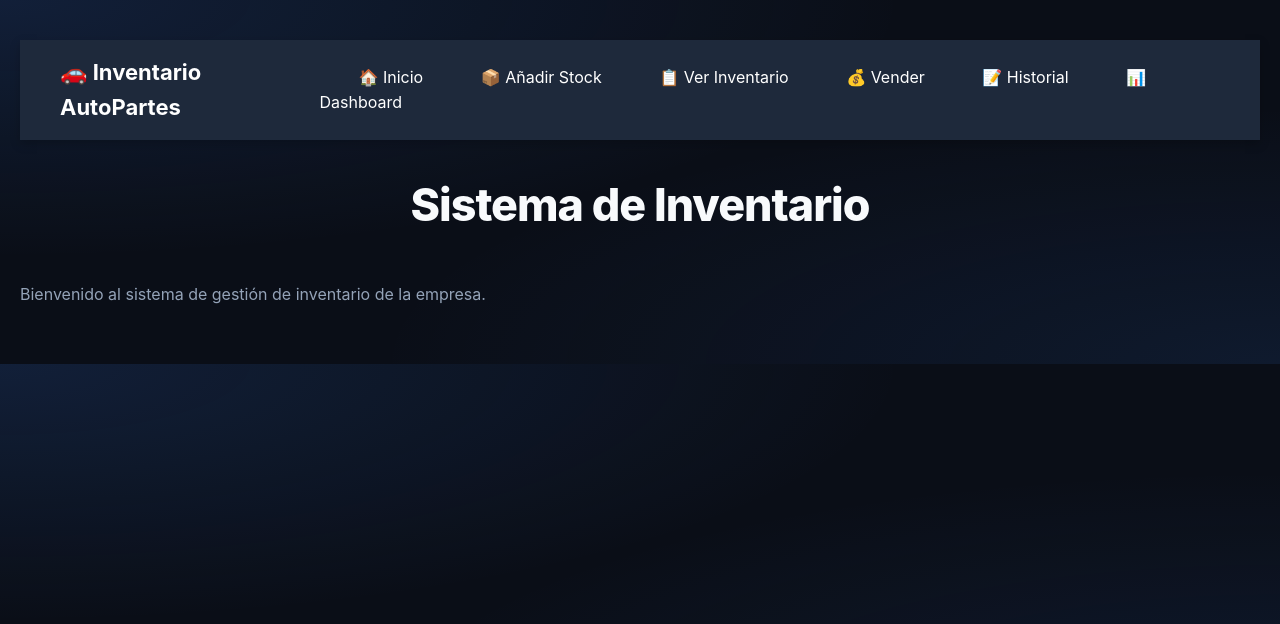
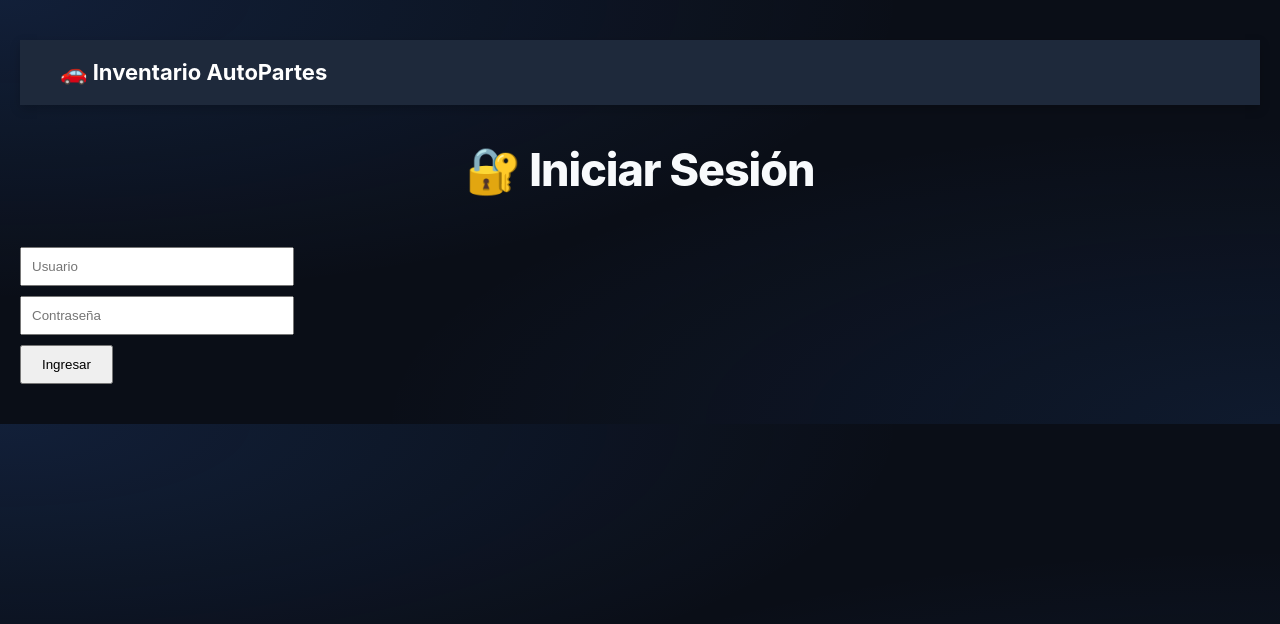
Before and after one commit to Aaronsin14/Inventario, a Flask app: page / in a window 1280 px wide. Shown: the top 624 px of the page. Run offline with Flask 3, Linux system fonts and the light colour scheme; some libraries are stand-ins or nearby versions.

Commit message:
Add files via upload

```diff
--- a/templates/inicio.html
+++ b/templates/inicio.html
@@ -2,27 +2,93 @@
 <html>
 
 <head>
-<title>Inventario</title>
+<title>Login</title>
 <link rel="stylesheet" href="/static/style.css">
 </head>
 
 <body>
 
-    <nav class="navbar">
-         <div class="logo">🚗 Inventario AutoPartes</div>
-              <div class="menu">
-                <a href="/">🏠 Inicio</a>
-                <a href="/agregar">📦 Añadir Stock</a>
-                <a href="/inventario">📋 Ver Inventario</a>
-                <a href="/vender">💰 Vender</a>
-                <a href="/historial">📝 Historial</a>
-                <a href="/dashboard">📊 Dashboard</a>
-         </div>
-    </nav>
+<nav class="navbar">
+    <div class="logo">🚗 Inventario AutoPartes</div>
+</nav>
 
-<h1>Sistema de Inventario</h1>
+<h1>🔐 Iniciar Sesión</h1>
 
-<p>Bienvenido al sistema de gestión de inventario de la empresa.</p>
+<div style="margin-top:30px;">
+
+<input
+type="text"
+id="usuario"
+placeholder="Usuario"
+style="padding:10px;width:250px;margin-bottom:10px"
+>
+
+<br>
+
+<input
+type="password"
+id="password"
+placeholder="Contraseña"
+style="padding:10px;width:250px;margin-bottom:10px"
+>
+
+<br>
+
+<button onclick="login()" style="padding:10px 20px;">
+Ingresar
+</button>
+
+</div>
+
+<script>
+
+async function login(){
+
+const usuario = document.getElementById("usuario").value;
+const password = document.getElementById("password").value;
+
+if(!usuario || !password){
+alert("Completa todos los campos");
+return;
+}
+
+try{
+
+const res = await fetch("/login",{
+method:"POST",
+headers:{"Content-Type":"application/json"},
+body:JSON.stringify({usuario,password})
+});
+
+const data = await res.json();
+
+if(res.ok){
+
+// 🔥 GUARDAR SESIÓN
+localStorage.setItem("usuario",usuario);
+localStorage.setItem("rol",data.rol);
+
+alert("Bienvenido " + usuario);
+
+// 🔁 REDIRECCIÓN
+window.location.href="/inventario";
+
+}else{
+
+alert(data.mensaje || "Error al iniciar sesión");
+
+}
+
+}catch(err){
+
+console.error(err);
+alert("Error de conexión");
+
+}
+
+}
+
+</script>
 
 </body>
 </html>
```
Also changed, not shown: templates/historial.html (+12 -2 lines).
